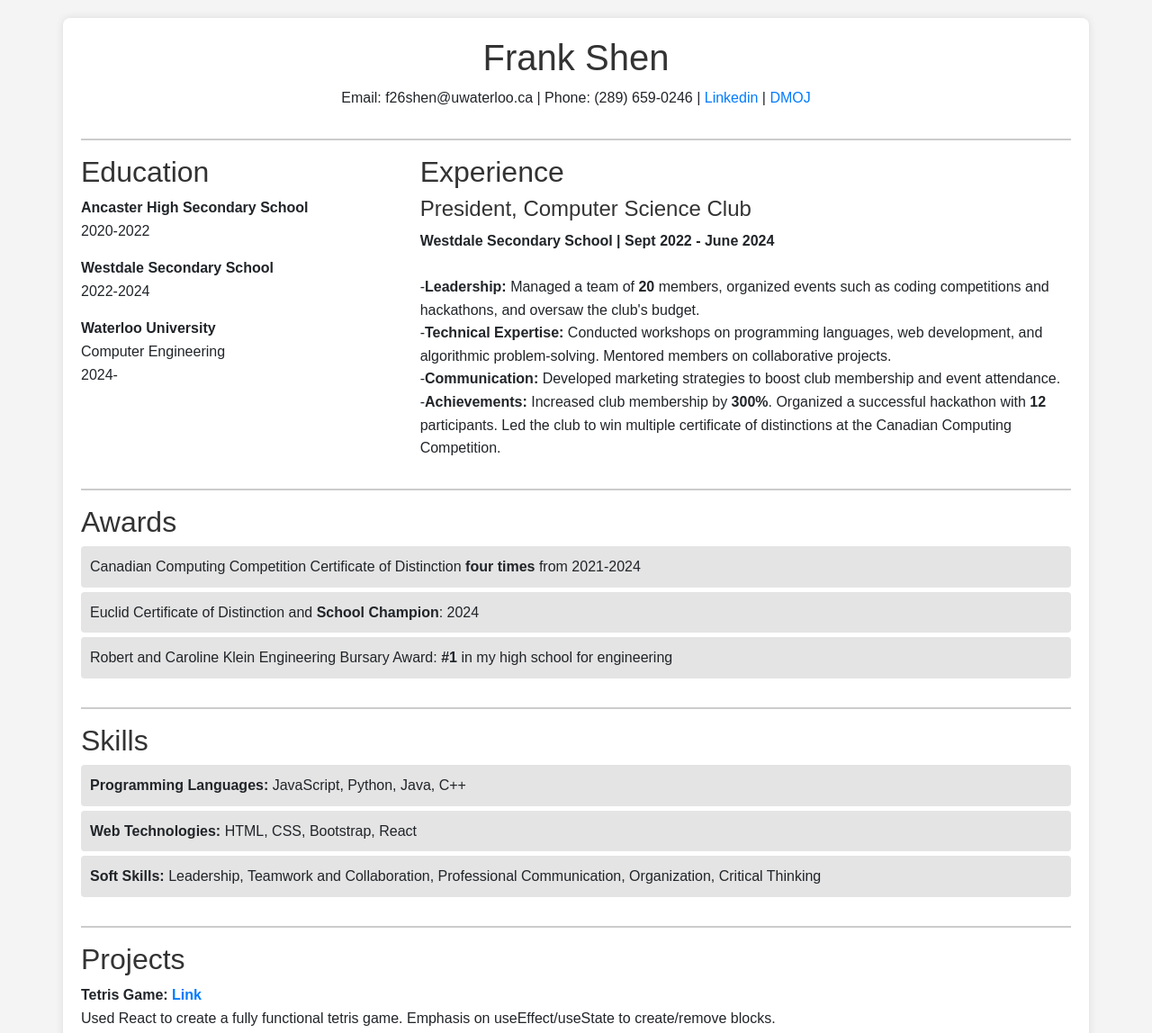
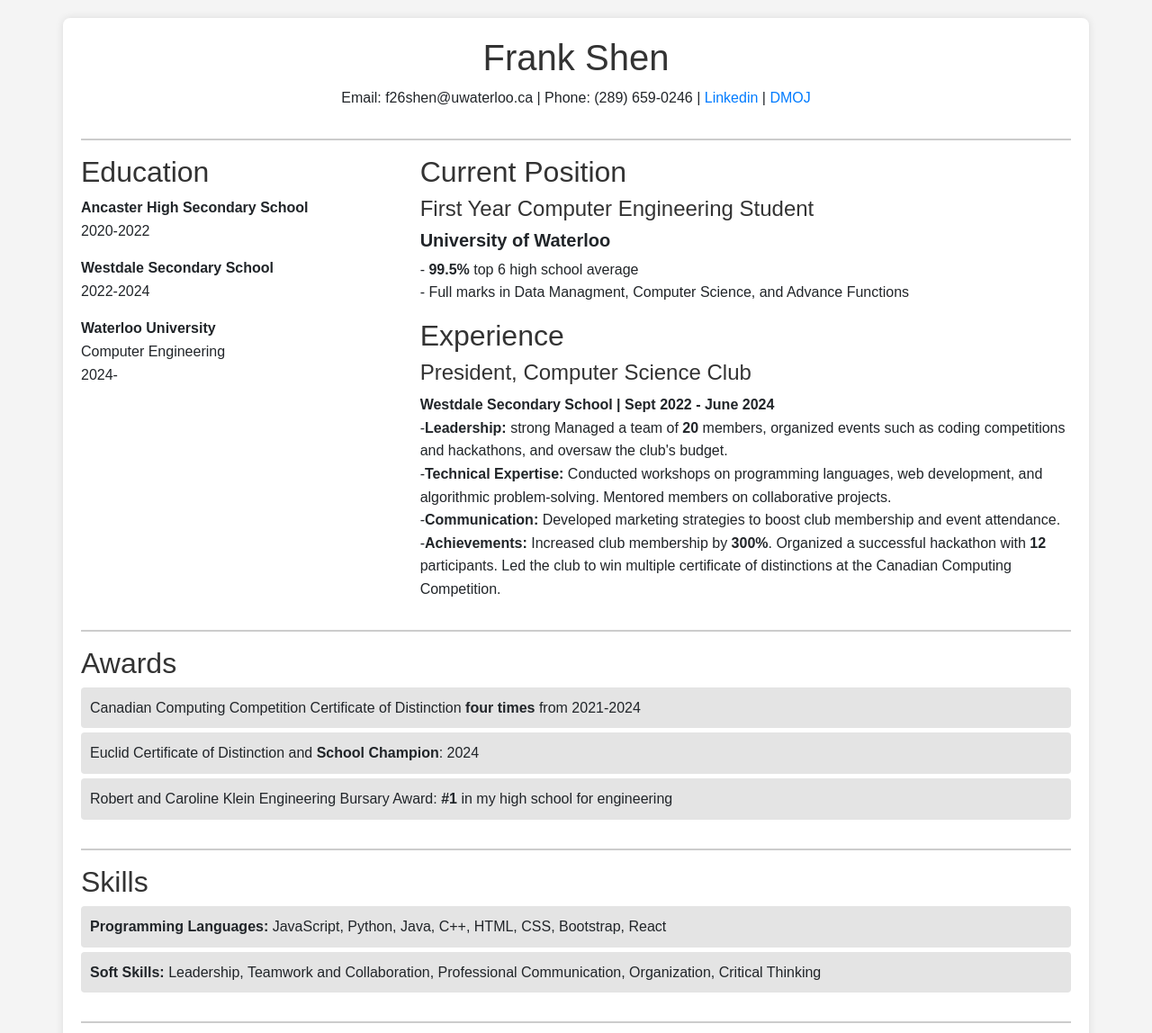
Before and after one commit to clanmitts/FranksResume.github.io, a plain HTML site: page index.html in a window 1280 px wide. Shown: the top 1148 px of the page at 90% size. Drawn offline with nearby package versions, Linux system fonts and the light colour scheme.

Commit message:
Update index.html

```diff
--- a/index.html
+++ b/index.html
@@ -30,10 +30,16 @@
                 2024-</p>
             </div>
             <div class="col-md-8">
+                <h2>Current Position</h2>
+                <h4>First Year Computer Engineering Student</h4>
+                <h5><strong>University of Waterloo</strong><br></h5>
+                <p>
+                    - <strong>99.5%</strong> top 6 high school average<br>
+                    - Full marks in Data Managment, Computer Science, and Advance Functions</p>
                 <h2>Experience</h2>
                 <h4>President, Computer Science Club</h4>
-                <p><strong>Westdale Secondary School | Sept 2022 - June 2024</strong><br><br>
-                    -<strong>Leadership: </strong> Managed a team of <strong>20</strong> members, organized events such as coding competitions and hackathons, and oversaw the club's budget.<br>
+                <p><strong>Westdale Secondary School | Sept 2022 - June 2024</strong><br>
+                    -<strong>Leadership: </strong>strong Managed a team of <strong>20</strong> members, organized events such as coding competitions and hackathons, and oversaw the club's budget.<br>
                     -<strong>Technical Expertise: </strong>Conducted workshops on programming languages, web development, and algorithmic problem-solving. Mentored members on collaborative projects.<br>
                     -<strong>Communication: </strong>Developed marketing strategies to boost club membership and event attendance.<br>
                     -<strong>Achievements: </strong>Increased club membership by <strong>300%</strong>. Organized a successful hackathon with <strong>12</strong> participants. Led the club to win multiple certificate of distinctions at the Canadian Computing Competition.<br>
@@ -56,8 +62,7 @@
             <div class="col-12">
                 <h2>Skills</h2>
                 <ul>
-                    <li><strong>Programming Languages: </strong>JavaScript, Python, Java, C++</li>
-                    <li><strong>Web Technologies: </strong>HTML, CSS, Bootstrap, React</li>
+                    <li><strong>Programming Languages: </strong>JavaScript, Python, Java, C++, HTML, CSS, Bootstrap, React</li>
                     <li><strong>Soft Skills: </strong>Leadership, Teamwork and Collaboration, Professional Communication, Organization, Critical Thinking</li>
                 </ul>
             </div>
```
